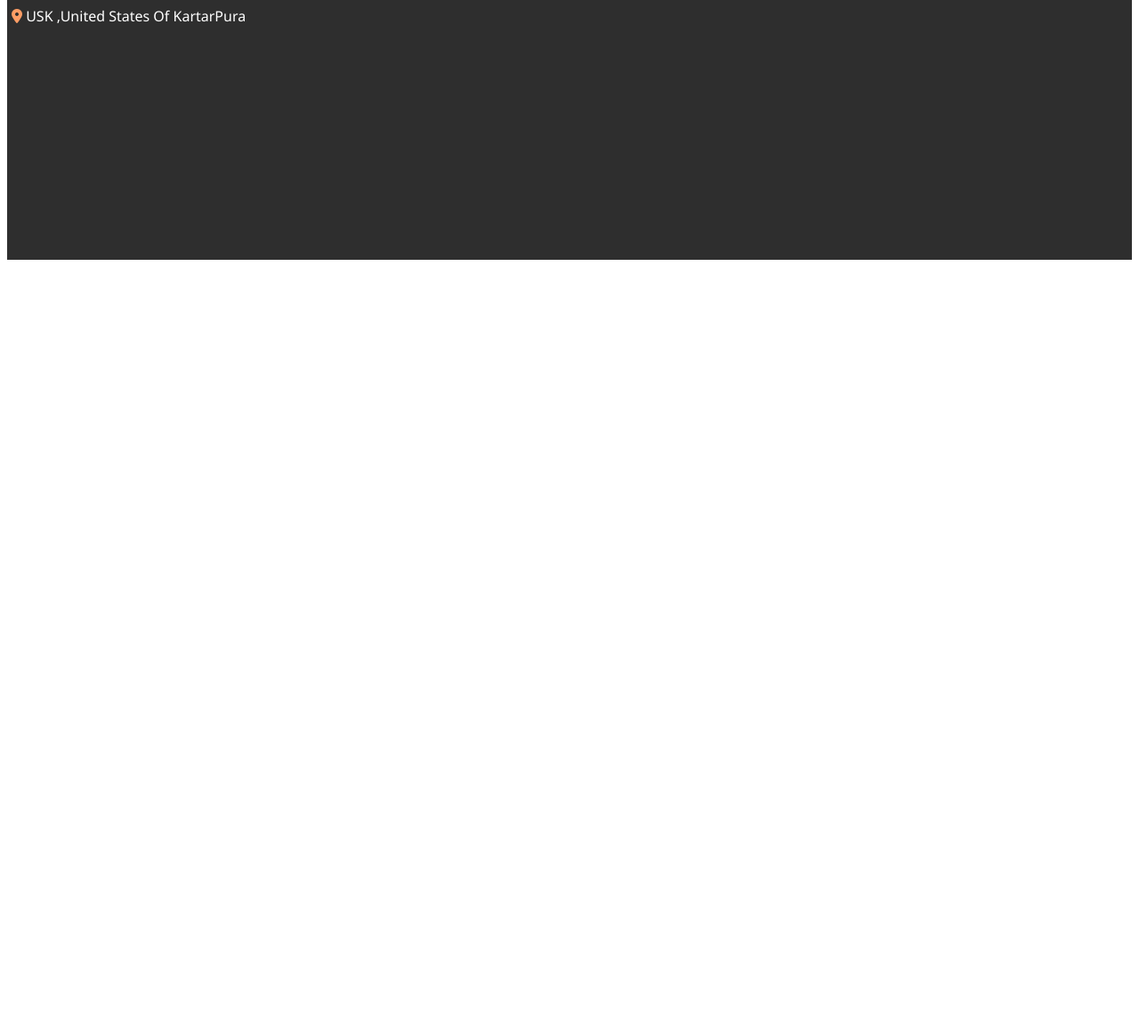
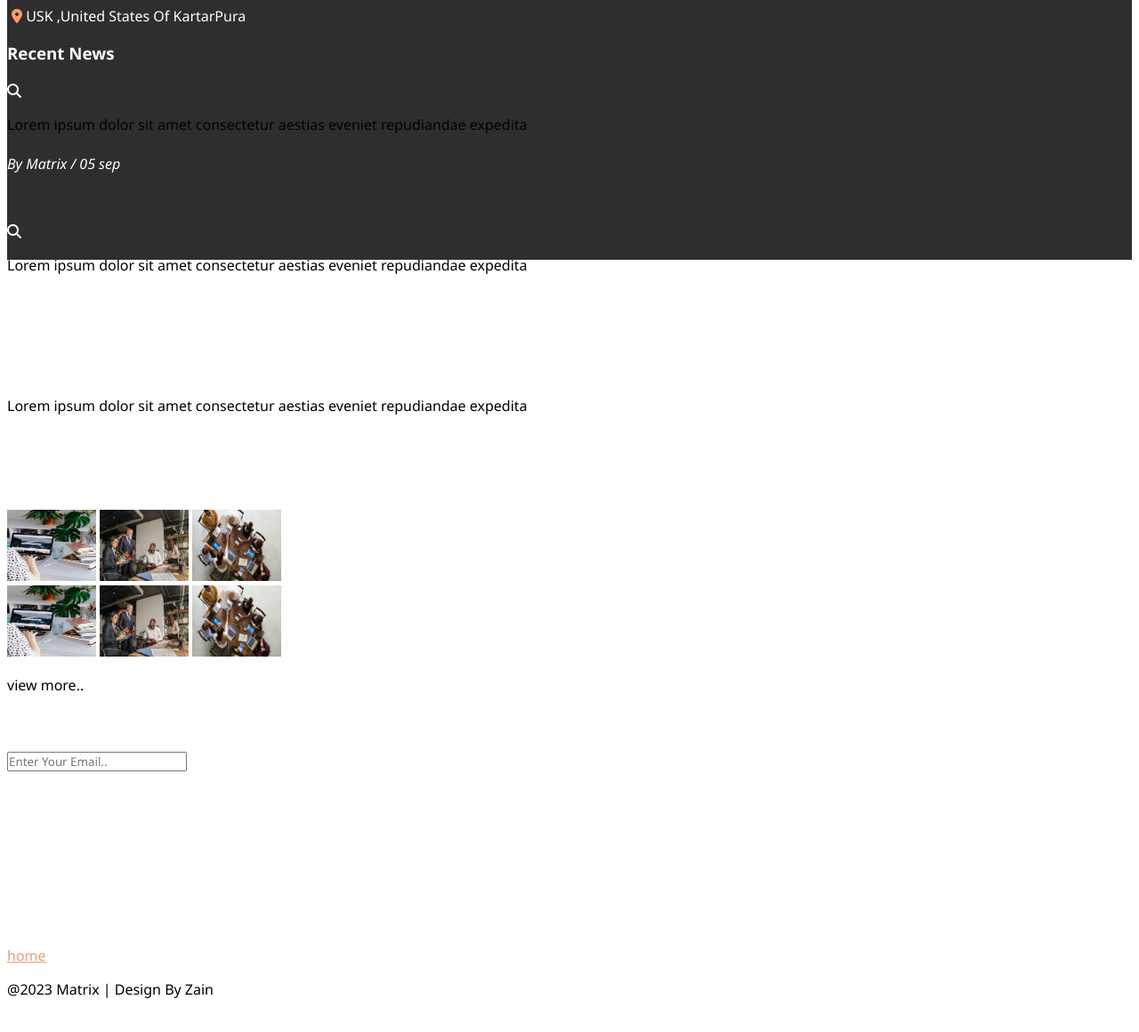
Before and after one commit to Zainshk64/proj3, a plain HTML site: page index.html in a window 1280 px wide. Shown: the part 5586-6746 px from the top of the page at 89% size. Before the commit the page ends 5886 px from the top, so only its background shows below. Drawn offline with Linux system fonts and the light colour scheme.

Commit message:
index.html

```diff
--- a/index.html
+++ b/index.html
@@ -469,12 +469,111 @@
             <div class="boxs">
                 <div class="box1">
                     <h3>About Us</h3>
-                    <p class="para6">Lorem ipsum, dolor sit amet consectetur adip Lorem ipsum dolor, sit amet consectetur adipisicing elit. Dolore placeat atque velit eaque commodi repellendus, nisi ab adipisci temporibus sint quos harum impedit explicabo voluptate officia voluptatibus repudiandae. Possimus, vitae?isicing elit. Vero cum ipsam nostrum itaque beatae. Soluta nulla quis distinctio officiis? Sunt unde culpa voluptatem voluptate eveniet est aperiam, similique cum porro!</p>
-                    <p><i class="fa-solid fa-envelope"></i> matrix@gmail.com</p>
-                    <p><i class="fa-solid fa-phone"></i> 0302 8090100</p>
-                    <p><i class="fa-solid fa-location-dot"></i>   USK ,United States Of KartarPura</p>
+                    <p class="para6">Lorem ipsum, dolor sit amet consectetur adip Lorem ipsum dolor, sit amet
+                        consectetur adipisicing elit. Dolore placeat atque velit eaque commodi repellendus, nisi ab
+                        adipisci temporibus sint quos harum impedit explicabo voluptate officia voluptatibus
+                        repudiandae. Possimus, vitae?isicing elit. Vero cum ipsam nostrum itaque beatae. Soluta nulla
+                        quis distinctio officiis? Sunt unde culpa voluptatem voluptate eveniet est aperiam, similique
+                        cum porro!</p>
+                    <p id="p"><i class="fa-solid fa-envelope"></i> matrix@gmail.com</p>
+                    <p id="p"><i class="fa-solid fa-phone"></i> 0302 8090100</p>
+                    <p id="p"><i class="fa-solid fa-location-dot"></i> USK ,United States Of KartarPura</p>
+                </div>
+                <div class="box2">
+                    <h3>Recent News</h3>
+
+                    <div class="box2pic">
+                        <div class="picbox">
+                            <div class="iconser">
+                                <p><i class="fa-solid fa-magnifying-glass"></i></p>
+                            </div>
+                        </div>
+                        <!-- <img src="./images/of1.jpeg" alt="pic" height="90px"> -->
+
+                        <p id="plast">Lorem ipsum dolor sit amet consectetur aestias eveniet repudiandae expedita <br>
+                            <br>
+                            <i>By Matrix / 05 sep</i>
+                        </p>
+                    </div>
+                    <br>
+                    <div class="box2pic">
+                        <div class="picbox">
+                            <div class="iconser">
+                                <p><i class="fa-solid fa-magnifying-glass"></i></p>
+                            </div>
+                        </div>
+                        <!-- <img src="./images/of1.jpeg" alt="pic" height="90px"> -->
+
+                        <p id="plast">Lorem ipsum dolor sit amet consectetur aestias eveniet repudiandae expedita <br>
+                            <br>
+                            <i>By Matrix / 10 sep</i>
+                        </p>
+                    </div>
+                    <br>
+                    <div class="box2pic">
+                        <div class="picbox">
+                            <div class="iconser">
+                                <p><i class="fa-solid fa-magnifying-glass"></i></p>
+                            </div>
+                        </div>
+                        <!-- <img src="./images/of1.jpeg" alt="pic" height="90px"> -->
+
+                        <p id="plast">Lorem ipsum dolor sit amet consectetur aestias eveniet repudiandae expedita <br>
+                            <br>
+                            <i>By Matrix / 20 sep</i>
+                        </p>
+                    </div>
+
+                </div>
+                <div class="box3">
+
+                    <h3>Recent Works</h3>
+                    <img src="./images/of2.jpeg" alt="" height="80px" width="100px">
+                    <img src="./images/of3.jpeg" alt="" height="80px" width="100px">
+                    <img src="./images/of4.jpeg" alt="" height="80px" width="100px">
+                    <br>
+                    <img src="./images/of2.jpeg" alt="" height="80px" width="100px">
+                    <img src="./images/of3.jpeg" alt="" height="80px" width="100px">
+                    <img src="./images/of4.jpeg" alt="" height="80px" width="100px">
+                    <br>
+                    <p>view more..</p>
+
+
+
+                </div>
+                <div class="box4">
+                    <h3>Keep In Touch</h3>
+
+                    <input type="text" id="email" placeholder="Enter Your Email..">
+                    <br>
+
+                    <div class="lasticon">
+                        <p><i class="fa-brands fa-facebook"></i></p>
+                        <p><i class="fa-brands fa-twitter"></i></p>
+                        <p><i class="fa-brands fa-linkedin"></i></p>
+
+                    </div>
+
+
                 </div>
             </div>
+            <br>
+            <br><br>
+
+
+            <div class="lastthing">
+                <div class="linkss">
+                    <a href="#" style="color: rgba(227, 152, 109, 0.913);">home</a>
+                    <a href="#">about</a>
+                    <a href="#">blog</a>
+                    <a href="#">Portfoio</a>
+
+                </div>
+                <div class="lastp">
+                    <p>@2023 Matrix | Design By Zain</p>
+                </div>
+            </div>
+            <br><br>
 
         </div>
     </footer>
```
